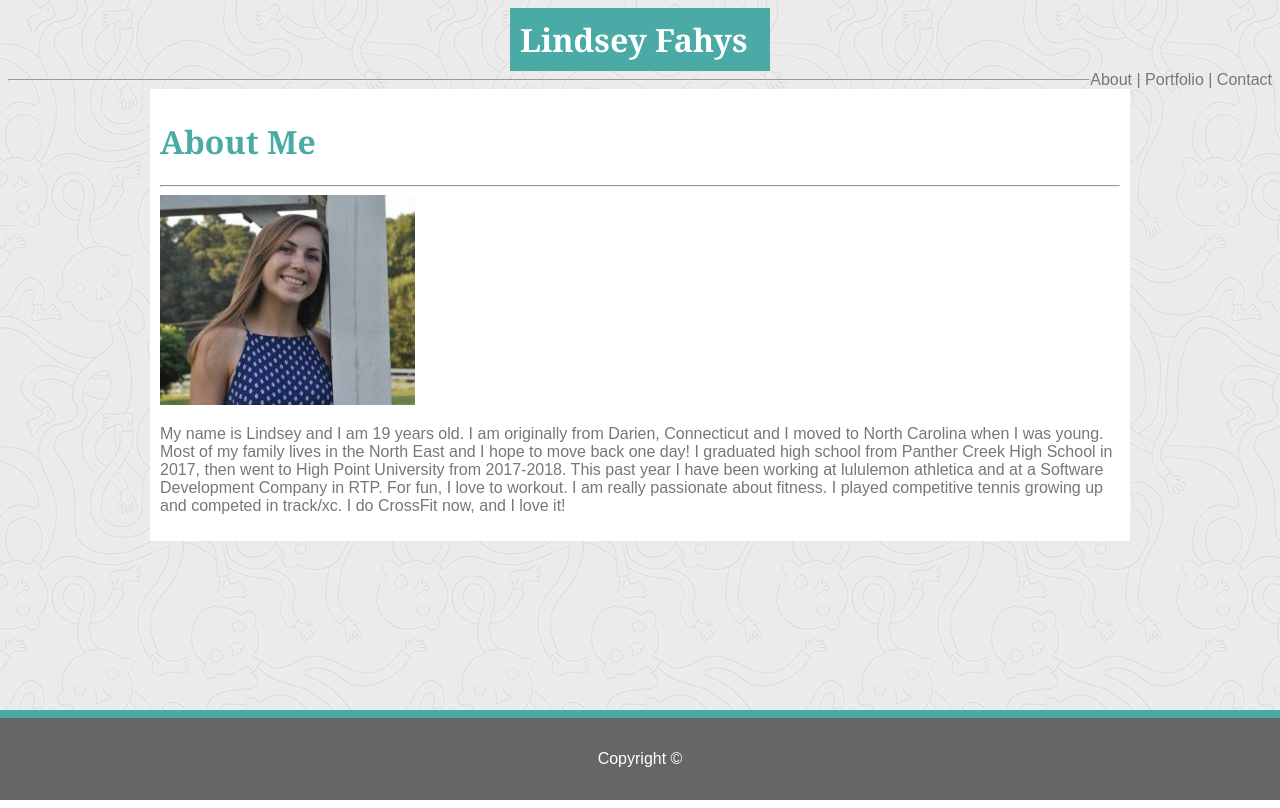
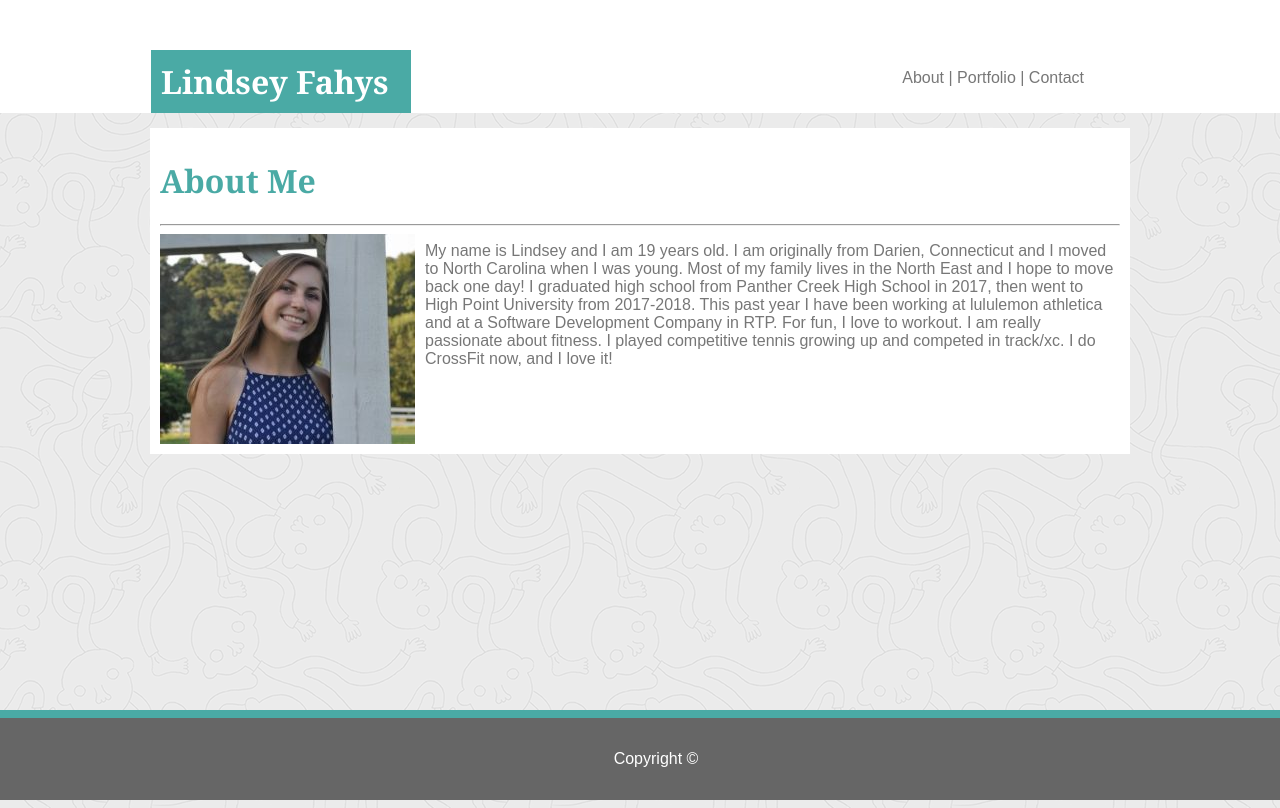
Before and after one commit to lgfahys/Basic-Portfolio, a plain HTML site: page index.html in a window 1280 px wide. Drawn offline with Linux system fonts and the light colour scheme.

Commit message:
Finished index.htmlgit add .!

```diff
--- a/assets/css/style.css
+++ b/assets/css/style.css
@@ -1,7 +1,13 @@
+html, body {
+    height: 100%;
+}
+
 body {
     background-image: url("../images/ignasi_pattern_s.png");
     color: #777777;
     font-family: 'Arial', 'Helvetica Neue', Helvetica, sans-serif;
+    display: flex;
+    flex-direction: column;
 }
 
 h1 {
@@ -19,8 +25,20 @@ div#header h1 {
     color: #ffffff;
     width: 240px;
     padding: 10px;
+    background: #4aaaa5;
     margin: 0 auto;
-    background: #4aaaa5;
+    position: relative;
+    top: 34px;
+    right: 359px;
+}
+
+header {
+    background: white;
+    position: absolute;
+    left: 0;
+    right: 0;
+    top: 0;
+    padding: 1rem;
 }
 
 .maincontent {
@@ -29,21 +47,29 @@ div#header h1 {
     padding: 10px;
     clear: both;
     margin: 0 auto;
+    margin-top: 120px;
 }
 
-footer#footer {
+.footer {
     color: #ffffff;
     text-align: center;
     background: #666666;
-    margin-top: 20px;
     border-top: 8px solid #4aaaa5;
-    position: absolute;
-    right: 0;
+    position: fixed;
+    left: 0;
     bottom: 0;
-    left: 0;
+    width: 100%;
     padding: 1rem;
 }
 
-div#pages {
+div#navigation {
     float: right;
+    position: relative;
+    bottom: 10px;
+    right: 180px;
 }
+
+img {
+    float: left;
+    padding-right: 10px;
+}
--- a/index.html
+++ b/index.html
@@ -14,13 +14,14 @@
         <div id="header">
             <h1>Lindsey Fahys</h1>
         </div>
-        <div id="pages">
+    <nav>
+        <div id="navigation">
         <a href="index.html">About | </a>
         <a href="portfolio.html">Portfolio | </a>
         <a href="contact.html">Contact</a>
         </div>
+    </nav>
     </header>
-    <hr>
     <div class="maincontent">
         <h1>About Me</h1>
         <hr>
@@ -35,7 +36,8 @@
             and I love it!
         </p>
     </div>
-        <footer id="footer">
+    </div>
+        <footer class="footer">
             <p>Copyright &copy;</p>
         </footer>
 </body>
```
